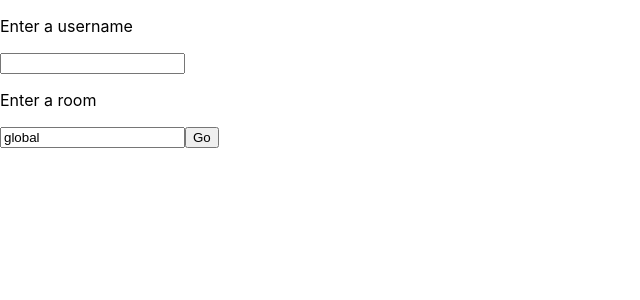
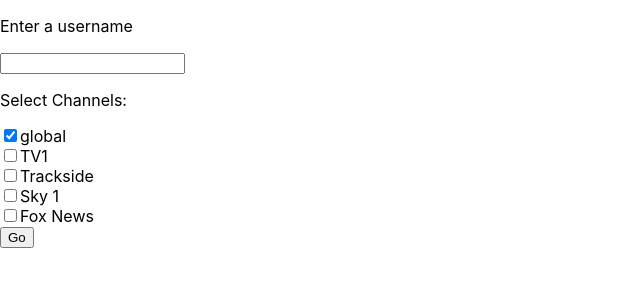
Before and after one commit to philals/nextjs-the-sound-system, a Next.js app: page / in a window 1280 px wide. Shown: the top 300 px of the page, without its empty margins (0-640 px from the left). Built offline with nearby package versions, Linux system fonts and the light colour scheme.

Commit message:
starts channel feature

```diff
--- a/pages/_app.js
+++ b/pages/_app.js
@@ -6,25 +6,45 @@ const queryClient = new QueryClient();
 
 function MyApp({ Component, pageProps }) {
   const [username, setUsername] = useState("");
-  const [room, setRoom] = useState("global");
+  const [selectedChannels, setSelectedChanngels] = useState(["global"]);
   const [ready, setReady] = useState(false);
+
+  const channelsForRent = ["global", "TV1", "Trackside", "Sky 1", "Fox News"];
 
   if (!ready) {
     return (
       <>
         <form>
-        <p>Enter a username</p>
+          <p>Enter a username</p>
           <input
             onChange={(e) => setUsername(e.target.value)}
             value={username}
             type="text"
           />
-        <p>Enter a room</p>
-          <input
-            onChange={(e) => setRoom(e.target.value)}
-            value={room}
-            type="text"
-          />
+          <p>Select Channels:</p>
+
+          {channelsForRent.map((channel, i) => {
+            return (
+              <div key={i}>
+                <input
+                  type="checkbox"
+                  onChange={(e) => {
+                    if (selectedChannels.includes(e.target.value)) {
+                      setSelectedChanngels([]);
+                    } else {
+                      setSelectedChanngels([e.target.value]);
+                    }
+                  }}
+                  checked={selectedChannels.includes(channel)}
+                  id={channel}
+                  name={channel}
+                  value={channel}
+                />
+                <label htmlFor={channel}>{channel}</label>
+              </div>
+            );
+          })}
+
           <button
             type="submit"
             onClick={(e) => {
@@ -44,8 +64,12 @@ function MyApp({ Component, pageProps }) {
   }
 
   return (
-    <QueryClientProvider client={queryClient} >
-      <Component {...pageProps} username={username} room={room}/>
+    <QueryClientProvider client={queryClient}>
+      <Component
+        {...pageProps}
+        username={username}
+        channels={selectedChannels}
+      />
     </QueryClientProvider>
   );
 }
```
